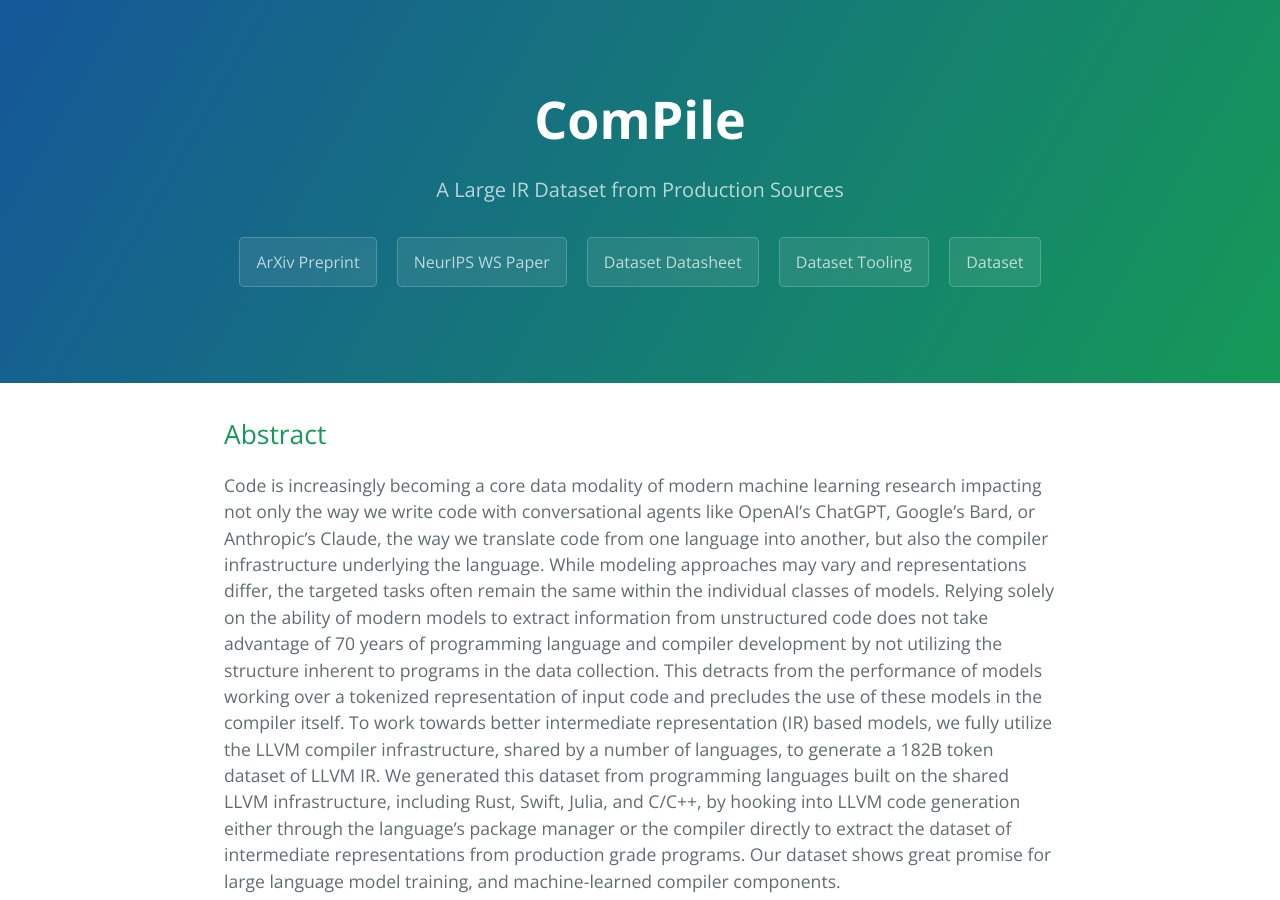
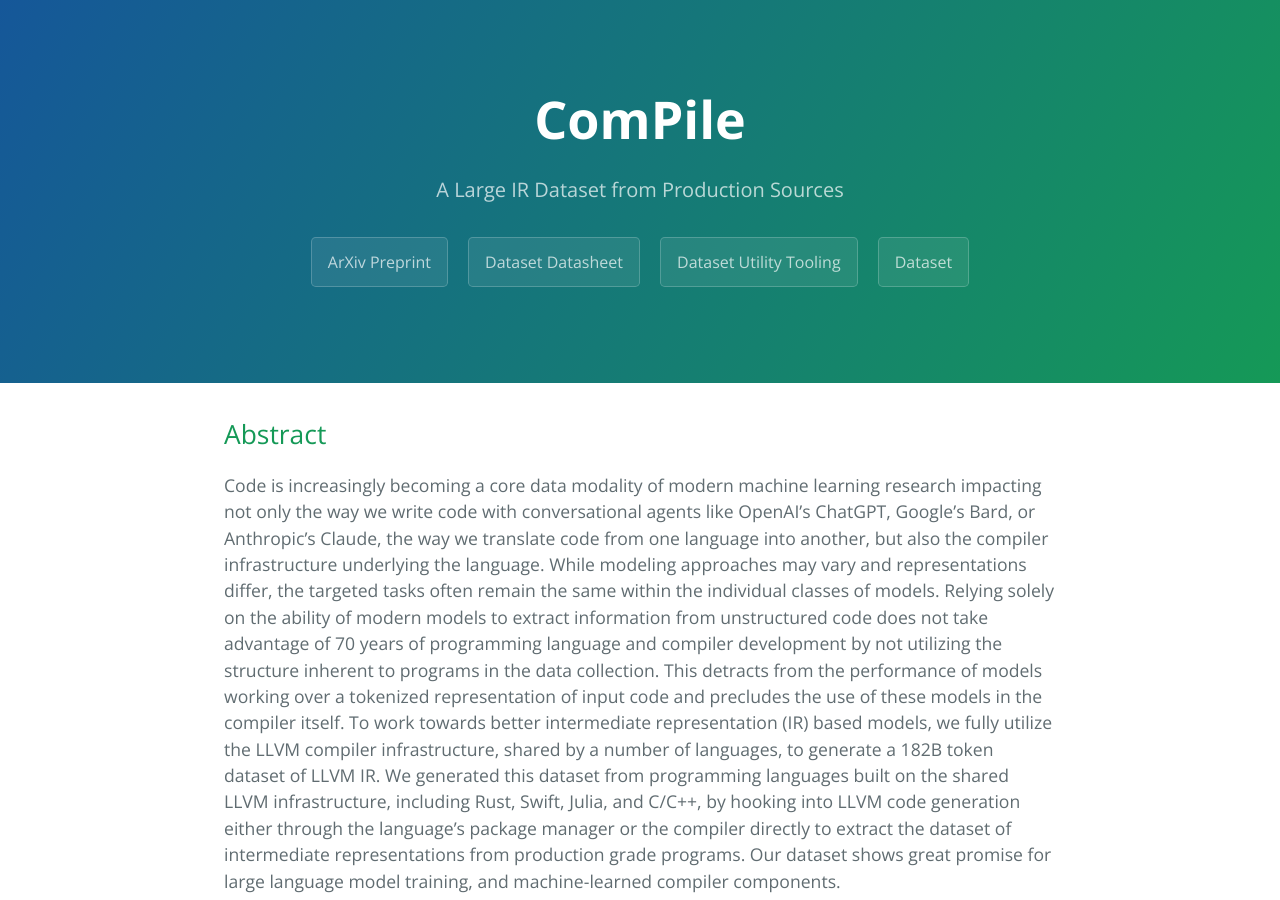
Before and after one commit to llvm-ml/ComPile, a Jekyll site: the page built from index.md, in a window 1280 px wide and 900 px high. Built offline with Jekyll 4.4.1, drawn with Linux system fonts in a browser that asks for light colours.

Commit message:
Update Header

```diff
--- a/_layouts/default.html
+++ b/_layouts/default.html
@@ -18,16 +18,10 @@
     <header class="page-header" role="banner">
       <h1 class="project-name">{{ page.title | default: site.title | default: site.github.repository_name }}</h1>
       <h2 class="project-tagline">{{ page.description | default: site.description | default: site.github.project_tagline }}</h2>
-      {% if site.github.is_project_page %}
-        <a href="{{ site.github.repository_url }}" class="btn">View on GitHub</a>
-      {% endif %}
-      {% if site.show_downloads %}
-        <a href="https://arxiv.org/abs/2309.15432" class="btn">ArXiv Preprint</a>
-        <a href="./LLVM_IR_Dataset_NeurIPS_ML4Sys.pdf" class="btn">NeurIPS WS Paper</a>
-        <a href="./datasheet.pdf" class="btn">Dataset Datasheet</a>
-        <a href="https://zenodo.org/records/10155761" class="btn">Dataset Tooling</a>
-        <a href="https://huggingface.co/datasets/llvm-ml/ComPile" class="btn">Dataset</a>
-      {% endif %}
+      <a href="https://arxiv.org/abs/2309.15432" class="btn">ArXiv Preprint</a>
+      <a href="./datasheet.pdf" class="btn">Dataset Datasheet</a>
+      <a href="https://github.com/llvm-ml/llvm-ir-dataset-utils" class="btn">Dataset Utility Tooling</a>
+      <a href="https://huggingface.co/datasets/llvm-ml/ComPile" class="btn">Dataset</a>
     </header>
 
     <main id="content" class="main-content" role="main">
```
